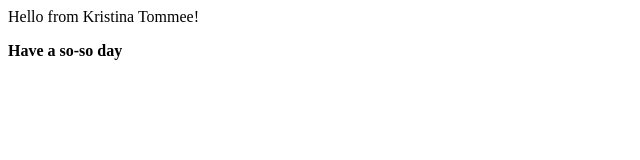
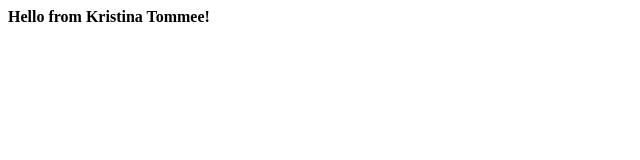
Before and after one commit to ktommee/ITM352_F19, a plain HTML site: page Tommee_Kristina_hello.html in a window 1280 px wide. Shown: the whole page, without its empty margins (0-640 px from the left). Drawn offline with Linux system fonts and the light colour scheme.

Commit message:
Update Tommee_Kristina_hello.html

```diff
--- a/Tommee_Kristina_hello.html
+++ b/Tommee_Kristina_hello.html
@@ -1,6 +1,3 @@
 <html>
-   Hello from Kristina Tommee!
-   <P>
-       <B> Have a so-so day </B>
-   </P>
+   <b>Hello from Kristina Tommee!</b>
 </html>
```
